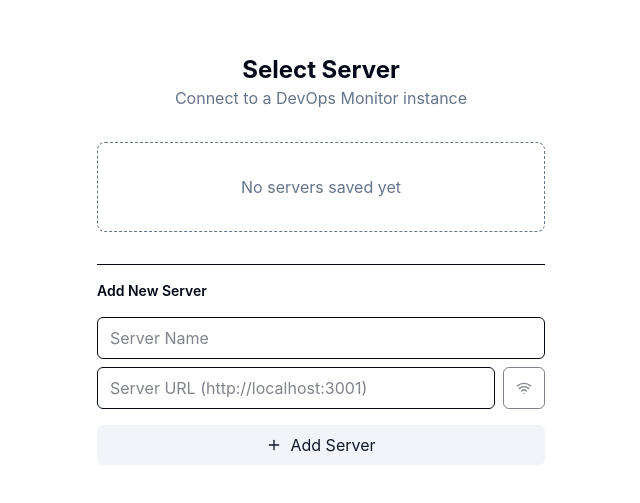
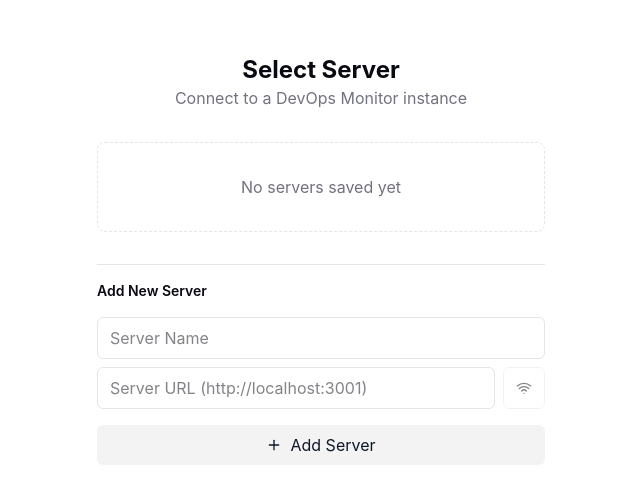
Before and after one commit to themngn/DevOpsMonCon, a React (Vite) app: page /login in a window 1280 px wide. Shown: the part 141-644 px from the top of the page, without its empty margins (319-959 px from the left). Built offline with nearby package versions, Linux system fonts and the light colour scheme.

Commit message:
refector-ui

```diff
--- a/electron.vite.config.ts
+++ b/electron.vite.config.ts
@@ -5,7 +5,7 @@
 
 export default defineConfig({
   main: {
-    plugins: [externalizeDepsPlugin()]
+    plugins: [externalizeDepsPlugin({ exclude: ['electron-store'] })]
   },
   preload: {
     plugins: [externalizeDepsPlugin()]
--- a/src/renderer/src/assets/main.css
+++ b/src/renderer/src/assets/main.css
@@ -1,111 +1,101 @@
 @import "tailwindcss";
-@import "tw-animate-css";
 
-/* 1. Налаштування темної теми для Tailwind v4 */
-@variant dark (&:where(.dark, .dark *));
+@custom-variant dark (&:is(.dark *));
 
-/* 2. Змінні кольорів (Shadcn UI сумісні) */
-:root {
-  --background: 0 0% 100%;
-  --foreground: 222.2 84% 4.9%;
-  --card: 0 0% 100%;
-  --card-foreground: 222.2 84% 4.9%;
-  --popover: 0 0% 100%;
-  --popover-foreground: 222.2 84% 4.9%;
-  --primary: 222.2 47.4% 11.2%;
-  --primary-foreground: 210 40% 98%;
-  --secondary: 210 40% 96.1%;
-  --secondary-foreground: 222.2 47.4% 11.2%;
-  --muted: 210 40% 96.1%;
-  --muted-foreground: 215.4 16.3% 46.9%;
-  --accent: 210 40% 96.1%;
-  --accent-foreground: 222.2 47.4% 11.2%;
-  --destructive: 0 84.2% 60.2%;
-  --destructive-foreground: 210 40% 98%;
-  --border: 214.3 31.8% 91.4%;
-  --input: 214.3 31.8% 91.4%;
-  --ring: 222.2 84% 4.9%;
-  --radius: 0.5rem;
+@theme {
+  --color-background: oklch(1 0 0);
+  --color-foreground: oklch(0.145 0.017 285.823);
+  --color-card: oklch(1 0 0);
+  --color-card-foreground: oklch(0.145 0.017 285.823);
+  --color-popover: oklch(1 0 0);
+  --color-popover-foreground: oklch(0.145 0.017 285.823);
+  --color-primary: oklch(0.205 0.042 265.755);
+  --color-primary-foreground: oklch(0.985 0.002 247.839);
+  --color-secondary: oklch(0.965 0.001 286.375);
+  --color-secondary-foreground: oklch(0.205 0.042 265.755);
+  --color-muted: oklch(0.965 0.001 286.375);
+  --color-muted-foreground: oklch(0.556 0.019 285.938);
+  --color-accent: oklch(0.965 0.001 286.375);
+  --color-accent-foreground: oklch(0.205 0.042 265.755);
+  --color-destructive: oklch(0.577 0.245 27.325);
+  --color-destructive-foreground: oklch(0.577 0.245 27.325);
+  --color-border: oklch(0.922 0.004 286.32);
+  --color-input: oklch(0.922 0.004 286.32);
+  --color-ring: oklch(0.708 0.165 254.624);
+  --color-chart-1: oklch(0.55 0.30 250);
+  --color-chart-2: oklch(0.55 0.28 155);
+  --color-chart-3: oklch(0.65 0.25 75);
+  --color-chart-4: oklch(0.55 0.30 320);
+  --color-chart-5: oklch(0.60 0.28 30);
+  --color-sidebar: oklch(0.985 0.002 247.839);
+  --color-sidebar-foreground: oklch(0.145 0.017 285.823);
+  --color-sidebar-primary: oklch(0.205 0.042 265.755);
+  --color-sidebar-primary-foreground: oklch(0.985 0.002 247.839);
+  --color-sidebar-accent: oklch(0.965 0.001 286.375);
+  --color-sidebar-accent-foreground: oklch(0.205 0.042 265.755);
+  --color-sidebar-border: oklch(0.922 0.004 286.32);
+  --color-sidebar-ring: oklch(0.708 0.165 254.624);
+  --radius: 0.625rem;
+  --font-sans: "Inter", ui-sans-serif, system-ui, sans-serif, "Apple Color Emoji", "Segoe UI Emoji";
+  --font-mono: ui-monospace, SFMono-Regular, "SF Mono", Menlo, Consolas, monospace;
 }
 
-.dark {
-  --background: 222.2 84% 4.9%;
-  --foreground: 210 40% 98%;
-  --card: 222.2 84% 4.9%;
-  --card-foreground: 210 40% 98%;
-  --popover: 222.2 84% 4.9%;
-  --popover-foreground: 210 40% 98%;
-  --primary: 210 40% 98%;
-  --primary-foreground: 222.2 47.4% 11.2%;
-  --secondary: 217.2 32.6% 17.5%;
-  --secondary-foreground: 210 40% 98%;
-  --muted: 217.2 32.6% 17.5%;
-  --muted-foreground: 215 20.2% 65.1%;
-  --accent: 217.2 32.6% 17.5%;
-  --accent-foreground: 210 40% 98%;
-  --destructive: 0 62.8% 30.6%;
-  --destructive-foreground: 210 40% 98%;
-  --border: 217.2 32.6% 17.5%;
-  --input: 217.2 32.6% 17.5%;
-  --ring: 212.7 26.8% 83.9%;
+@layer base {
+  .dark {
+    --color-background: oklch(0.145 0.017 285.823);
+    --color-foreground: oklch(0.985 0.002 247.839);
+    --color-card: oklch(0.145 0.017 285.823);
+    --color-card-foreground: oklch(0.985 0.002 247.839);
+    --color-popover: oklch(0.145 0.017 285.823);
+    --color-popover-foreground: oklch(0.985 0.002 247.839);
+    --color-primary: oklch(0.985 0.002 247.839);
+    --color-primary-foreground: oklch(0.205 0.042 265.755);
+    --color-secondary: oklch(0.269 0.015 285.886);
+    --color-secondary-foreground: oklch(0.985 0.002 247.839);
+    --color-muted: oklch(0.269 0.015 285.886);
+    --color-muted-foreground: oklch(0.708 0.007 286.286);
+    --color-accent: oklch(0.269 0.015 285.886);
+    --color-accent-foreground: oklch(0.985 0.002 247.839);
+    --color-destructive: oklch(0.704 0.191 22.216);
+    --color-destructive-foreground: oklch(0.704 0.191 22.216);
+    --color-border: oklch(0.269 0.015 285.886);
+    --color-input: oklch(0.269 0.015 285.886);
+    --color-ring: oklch(0.551 0.183 259.092);
+    --color-chart-1: oklch(0.75 0.28 250);
+    --color-chart-2: oklch(0.78 0.28 155);
+    --color-chart-3: oklch(0.83 0.25 75);
+    --color-chart-4: oklch(0.75 0.30 320);
+    --color-chart-5: oklch(0.78 0.28 30);
+    --color-sidebar: oklch(0.178 0.02 285.823);
+    --color-sidebar-foreground: oklch(0.985 0.002 247.839);
+    --color-sidebar-primary: oklch(0.488 0.243 264.376);
+    --color-sidebar-primary-foreground: oklch(0.985 0.002 247.839);
+    --color-sidebar-accent: oklch(0.269 0.015 285.886);
+    --color-sidebar-accent-foreground: oklch(0.985 0.002 247.839);
+    --color-sidebar-border: oklch(0.269 0.015 285.886);
+    --color-sidebar-ring: oklch(0.551 0.183 259.092);
+  }
 }
 
-/* 3. Підключення змінних до Tailwind */
-@theme {
-  --color-background: hsl(var(--background));
-  --color-foreground: hsl(var(--foreground));
-  --color-card: hsl(var(--card));
-  --color-card-foreground: hsl(var(--card-foreground));
-  --color-popover: hsl(var(--popover));
-  --color-popover-foreground: hsl(var(--popover-foreground));
-  --color-primary: hsl(var(--primary));
-  --color-primary-foreground: hsl(var(--primary-foreground));
-  --color-secondary: hsl(var(--secondary));
-  --color-secondary-foreground: hsl(var(--secondary-foreground));
-  --color-muted: hsl(var(--muted));
-  --color-muted-foreground: hsl(var(--muted-foreground));
-  --color-accent: hsl(var(--accent));
-  --color-accent-foreground: hsl(var(--accent-foreground));
-  --color-destructive: hsl(var(--destructive));
-  --color-destructive-foreground: hsl(var(--destructive-foreground));
-  --color-border: hsl(var(--border));
-  --color-input: hsl(var(--input));
-  --color-ring: hsl(var(--ring));
-
-  --radius-lg: var(--radius);
-  --radius-md: calc(var(--radius) - 2px);
-  --radius-sm: calc(var(--radius) - 4px);
+@layer base {
+  * {
+    @apply border-border;
+  }
+  body {
+    @apply bg-background text-foreground;
+    font-family: var(--font-sans);
+  }
 }
 
-/* 4. Базові стилі */
-body {
-  @apply bg-background text-foreground;
-  font-feature-settings: "rlig" 1, "calt" 1;
-  display: block; /* Важливо: прибираємо flex центрування */
-  width: 100%;
-  height: 100vh;
-  overflow: hidden; /* Скрол буде всередині AppShell */
+@keyframes drain-progress {
+  0% {
+    transform: translateX(-100%);
+  }
+  100% {
+    transform: translateX(100%);
+  }
 }
 
-/* 5. Custom Scrollbar Styling */
-::-webkit-scrollbar {
-  width: 8px;
-  height: 8px;
+.animate-drain-progress {
+  animation: drain-progress 1.5s ease-in-out infinite;
 }
-
-::-webkit-scrollbar-track {
-  background: transparent;
-}
-
-::-webkit-scrollbar-thumb {
-  background: hsl(var(--border));
-  border-radius: 9999px;
-}
-
-::-webkit-scrollbar-thumb:hover {
-  background: hsl(var(--muted-foreground));
-}
-
-::-webkit-scrollbar-corner {
-  background: transparent;
-}
```
Also changed, not shown: tsconfig.json (+0 -8 lines), 1 other file (tests, documents, lock files or other folders).
